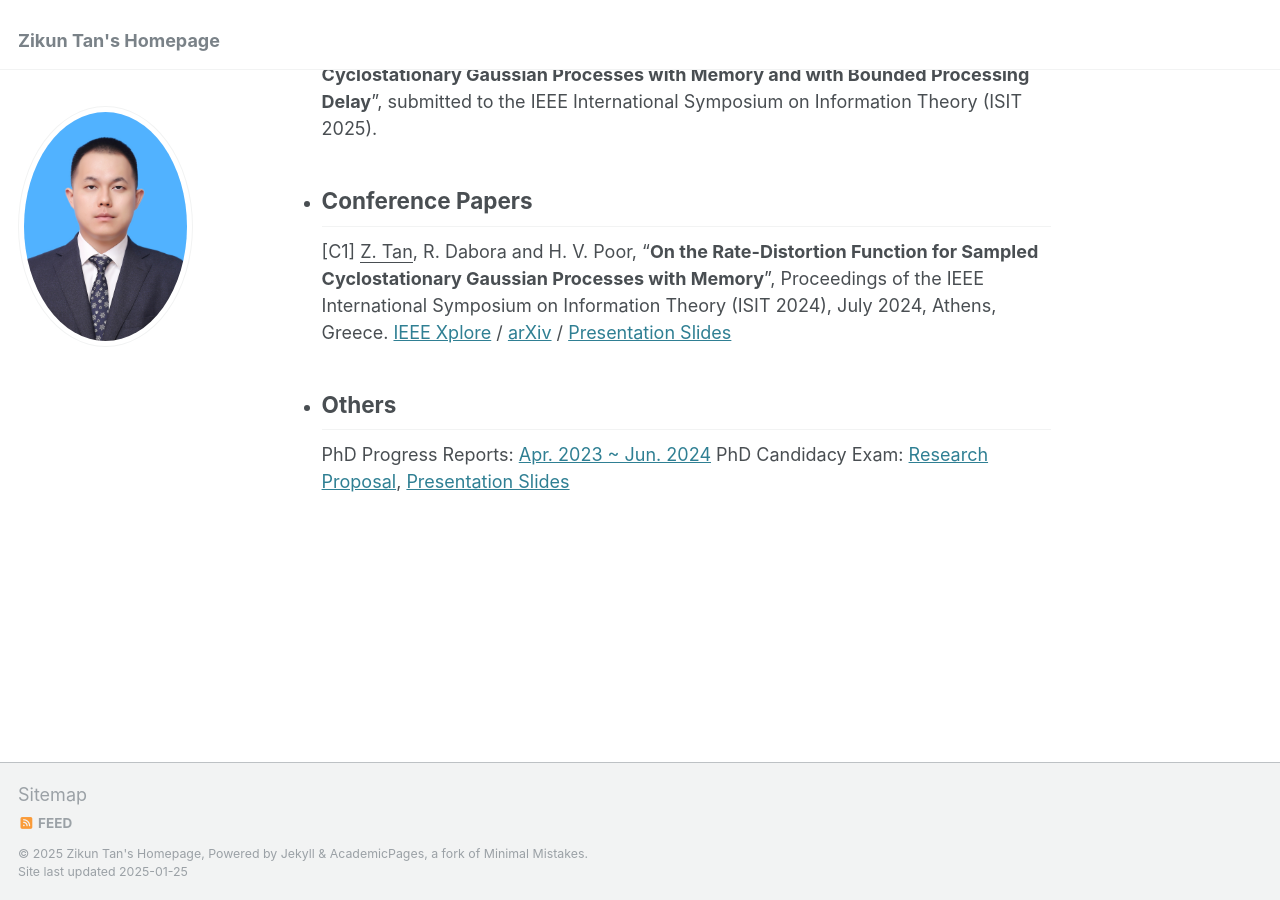
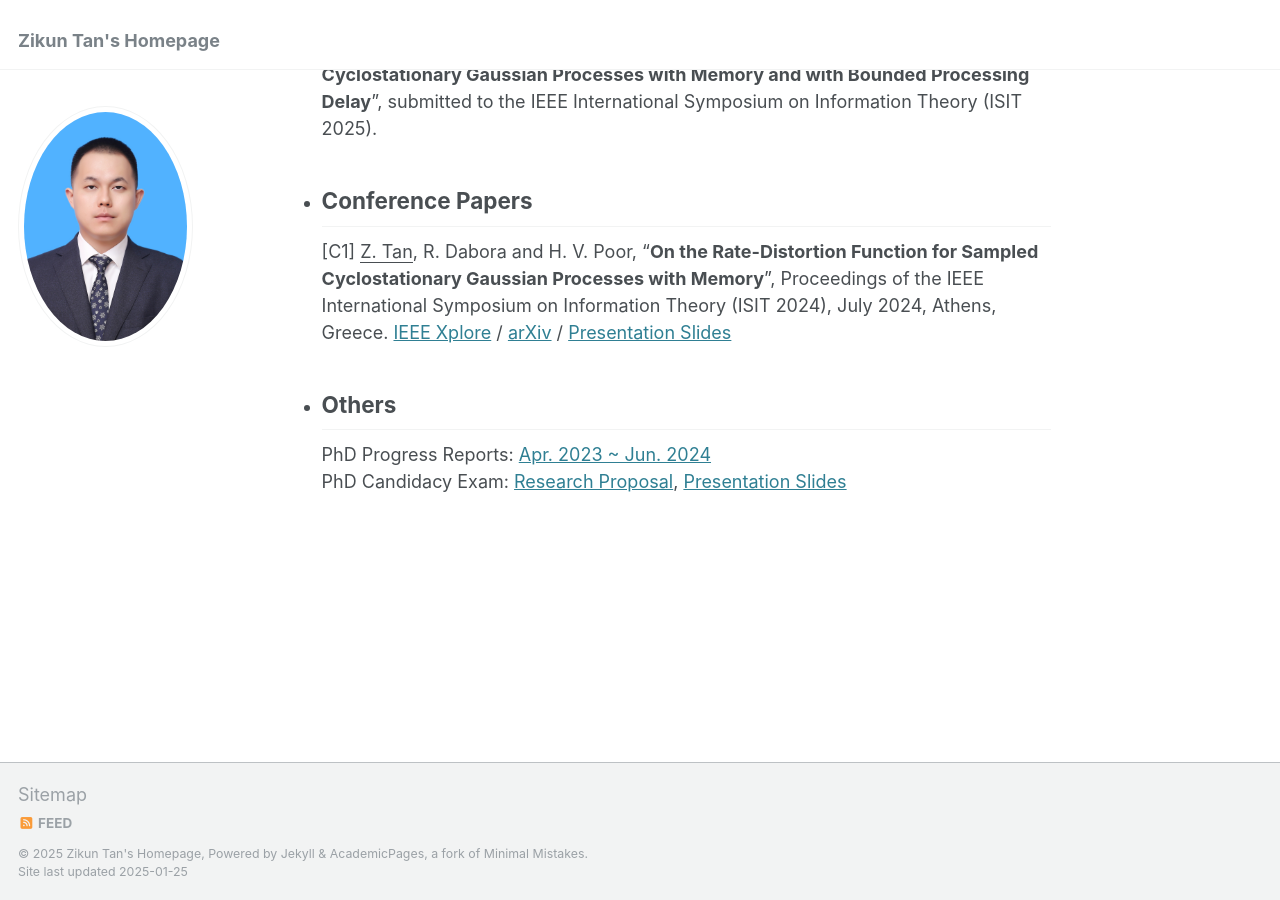
Before and after one commit to ZikunTan/zikuntan.github.io, a Jekyll site: the page built from _pages/about.md, in a window 1280 px wide and 900 px high, scrolled down 549 px. Built offline with Jekyll 4.4.1, drawn with Linux system fonts in a browser that asks for light colours.

```diff
--- a/_pages/about.md
+++ b/_pages/about.md
@@ -24,5 +24,5 @@ Previously, I obtained BEng Telecommunications Engineering, BEng Electrical and
 [C1] <u>Z. Tan</u>, R. Dabora and H. V. Poor, "**On the Rate-Distortion Function for Sampled Cyclostationary Gaussian Processes with Memory**", Proceedings of the IEEE International Symposium on Information Theory (ISIT 2024), July 2024, Athens, Greece. [IEEE Xplore](https://ieeexplore.ieee.org/document/10619113) / [arXiv](https://arxiv.org/abs/2405.11405) / [Presentation Slides](files/IEEE ISIT 2024 Presentation Slides.pdf)
 
 - <h2>Others</h2>
-PhD Progress Reports: [Apr. 2023 ~ Jun. 2024](files/PhD Progress Report - Apr. 2023 ~ Jun. 2024.pdf)
+PhD Progress Reports: [Apr. 2023 ~ Jun. 2024](files/PhD Progress Report - Apr. 2023 ~ Jun. 2024.pdf) \
 PhD Candidacy Exam: [Research Proposal](files/PhD Research Proposal_Zikun Tan_850058454.pdf), [Presentation Slides](files/PhD Candidacy Exam Slides_Zikun Tan_850058454.pdf)
```
